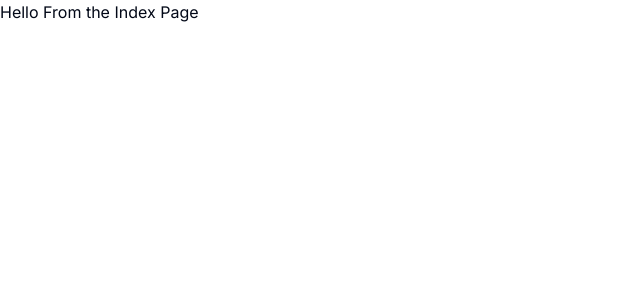
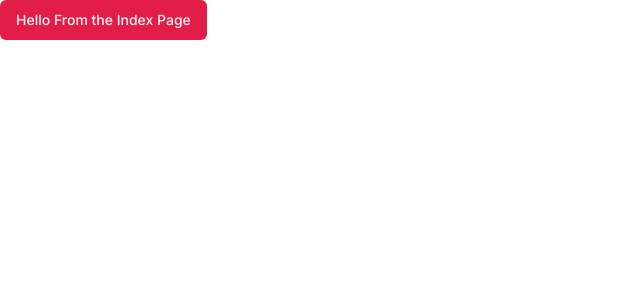
Before and after one commit to rovinyawijeramaofficial/airbnb, a Next.js app: page / in a window 1280 px wide. Shown: the top 300 px of the page, without its empty margins (0-640 px from the left). Built offline with nearby package versions, Linux system fonts and the light colour scheme.

Commit message:
Changed into rose Color

```diff
--- a/app/globals.css
+++ b/app/globals.css
@@ -2,27 +2,28 @@
 @tailwind components;
 @tailwind utilities;
 
+
 @layer base {
   :root {
     --background: 0 0% 100%;
-    --foreground: 222.2 84% 4.9%;
+    --foreground: 240 10% 3.9%;
     --card: 0 0% 100%;
-    --card-foreground: 222.2 84% 4.9%;
+    --card-foreground: 240 10% 3.9%;
     --popover: 0 0% 100%;
-    --popover-foreground: 222.2 84% 4.9%;
-    --primary: 222.2 47.4% 11.2%;
-    --primary-foreground: 210 40% 98%;
-    --secondary: 210 40% 96.1%;
-    --secondary-foreground: 222.2 47.4% 11.2%;
-    --muted: 210 40% 96.1%;
-    --muted-foreground: 215.4 16.3% 46.9%;
-    --accent: 210 40% 96.1%;
-    --accent-foreground: 222.2 47.4% 11.2%;
+    --popover-foreground: 240 10% 3.9%;
+    --primary: 346.8 77.2% 49.8%;
+    --primary-foreground: 355.7 100% 97.3%;
+    --secondary: 240 4.8% 95.9%;
+    --secondary-foreground: 240 5.9% 10%;
+    --muted: 240 4.8% 95.9%;
+    --muted-foreground: 240 3.8% 46.1%;
+    --accent: 240 4.8% 95.9%;
+    --accent-foreground: 240 5.9% 10%;
     --destructive: 0 84.2% 60.2%;
-    --destructive-foreground: 210 40% 98%;
-    --border: 214.3 31.8% 91.4%;
-    --input: 214.3 31.8% 91.4%;
-    --ring: 222.2 84% 4.9%;
+    --destructive-foreground: 0 0% 98%;
+    --border: 240 5.9% 90%;
+    --input: 240 5.9% 90%;
+    --ring: 346.8 77.2% 49.8%;
     --radius: 0.5rem;
     --chart-1: 12 76% 61%;
     --chart-2: 173 58% 39%;
@@ -32,25 +33,25 @@
   }
 
   .dark {
-    --background: 222.2 84% 4.9%;
-    --foreground: 210 40% 98%;
-    --card: 222.2 84% 4.9%;
-    --card-foreground: 210 40% 98%;
-    --popover: 222.2 84% 4.9%;
-    --popover-foreground: 210 40% 98%;
-    --primary: 210 40% 98%;
-    --primary-foreground: 222.2 47.4% 11.2%;
-    --secondary: 217.2 32.6% 17.5%;
-    --secondary-foreground: 210 40% 98%;
-    --muted: 217.2 32.6% 17.5%;
-    --muted-foreground: 215 20.2% 65.1%;
-    --accent: 217.2 32.6% 17.5%;
-    --accent-foreground: 210 40% 98%;
+    --background: 20 14.3% 4.1%;
+    --foreground: 0 0% 95%;
+    --card: 24 9.8% 10%;
+    --card-foreground: 0 0% 95%;
+    --popover: 0 0% 9%;
+    --popover-foreground: 0 0% 95%;
+    --primary: 346.8 77.2% 49.8%;
+    --primary-foreground: 355.7 100% 97.3%;
+    --secondary: 240 3.7% 15.9%;
+    --secondary-foreground: 0 0% 98%;
+    --muted: 0 0% 15%;
+    --muted-foreground: 240 5% 64.9%;
+    --accent: 12 6.5% 15.1%;
+    --accent-foreground: 0 0% 98%;
     --destructive: 0 62.8% 30.6%;
-    --destructive-foreground: 210 40% 98%;
-    --border: 217.2 32.6% 17.5%;
-    --input: 217.2 32.6% 17.5%;
-    --ring: 212.7 26.8% 83.9%;
+    --destructive-foreground: 0 85.7% 97.3%;
+    --border: 240 3.7% 15.9%;
+    --input: 240 3.7% 15.9%;
+    --ring: 346.8 77.2% 49.8%;
     --chart-1: 220 70% 50%;
     --chart-2: 160 60% 45%;
     --chart-3: 30 80% 55%;
@@ -58,6 +59,7 @@
     --chart-5: 340 75% 55%;
   }
 }
+
 
 @layer base {
   * {
--- a/app/page.tsx
+++ b/app/page.tsx
@@ -1,7 +1,10 @@
+import { Button } from "@/components/ui/button";
 import Image from "next/image";
 
 export default function Home() {
   return (
-    <h1>Hello From the Index Page</h1>
+    <div>
+      <Button>Hello From the Index Page</Button>
+    </div>
   );
 }
```
